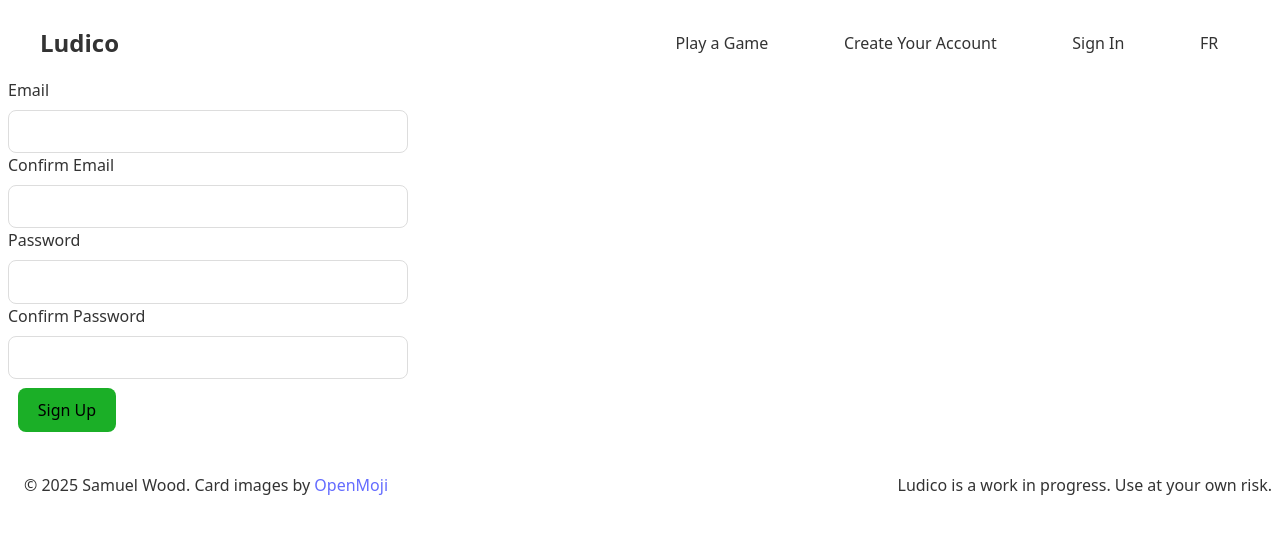
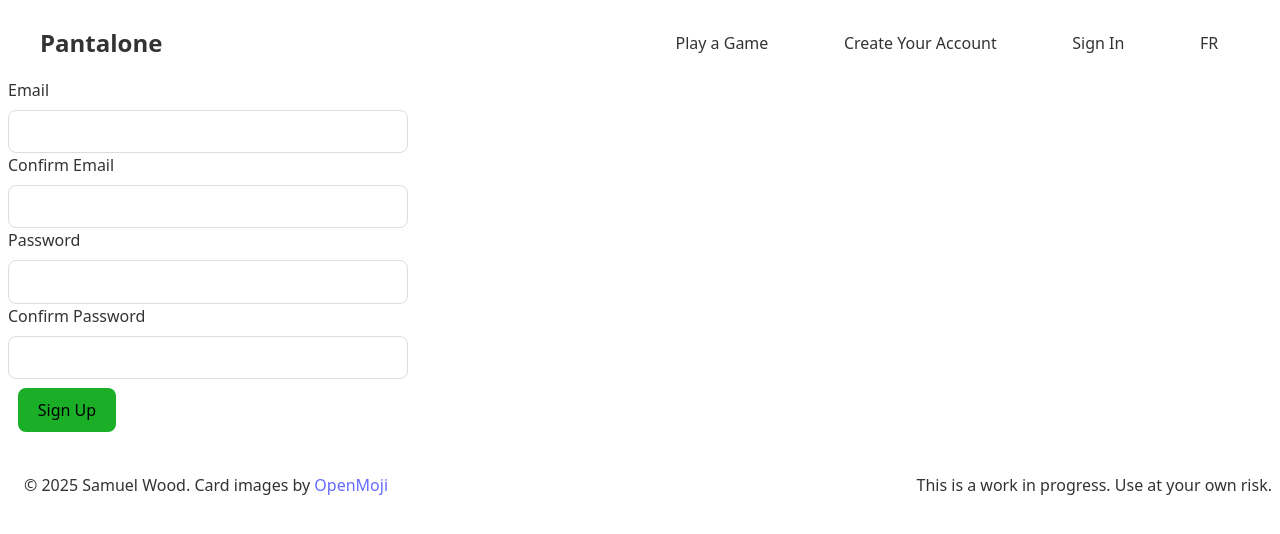
Before and after one commit to StrawberryBeds/games, a React (Vite) app: page /signup in a window 1280 px wide. Shown: the top 534 px of the page. Built offline with nearby package versions, Linux system fonts and the light colour scheme; no server answers.

Commit message:
Changes visual references to Ludico to Pantalone

```diff
--- a/public/locales/en/translation.json
+++ b/public/locales/en/translation.json
@@ -1,5 +1,5 @@
 {
-  "welcome": "Welcome to Ludico!",
+  "welcome": "Welcome to Pantalone!",
   "play_button": "Play a Game",
   "create_account_button": "Create Your Account",
   "sign_in_button": "Sign In",
@@ -28,7 +28,7 @@
   "footer": {
     "copyright": "© 2025 Samuel Wood. ",
     "card_images_attribution": "Card images by <1>OpenMoji</1>",
-    "disclaimer": "Ludico is a work in progress. Use at your own risk."
+    "disclaimer": "This is a work in progress. Use at your own risk."
   },
 
   "signUp": {
@@ -52,7 +52,7 @@
   "emailVerify": {
     "heading": "Please verify your email",
     "sent_to": "We've sent a verification email to <strong>{{email}}</strong>. Please check your inbox and click the link to verify your account.",
-    "return_to": "Go to <1>Ludico</1> to complete your profile.",
+    "return_to": "Go to <1>Pantalone</1> to complete your profile.",
     "did_not_receive": "Didn't receive the email?",
     "resend_button": "Resend Email",
     "sending": "Sending...",
--- a/public/locales/fr/translation.json
+++ b/public/locales/fr/translation.json
@@ -1,5 +1,5 @@
 {
-  "welcome": "Bienvenue à Ludico!",
+  "welcome": "Bienvenue à Pantalone !",
   "play_button": "Jouer un partie",
   "create_account_button": "Créez votre compte",
   "sign_in_button": "Se connecter",
@@ -45,7 +45,7 @@
   "emailVerify": {
     "heading": "Veuillez vérifier votre e-mail",
     "sent_to": "Nous avons envoyé un e-mail de vérification à <strong>{{email}}</strong>. Veuillez vérifier votre boîte de réception et cliquer sur le lien pour vérifier votre compte.",
-    "return_to": "Allez sur <1>Ludico</1> pour compléter votre profil.",
+    "return_to": "Allez sur <1>Pantalone</1> pour compléter votre profil.",
     "did_not_receive": "Vous n'avez pas reçu l'e-mail ?",
     "resend_button": "Renvoyer l'e-mail",
     "sending": "Envoi en cours...",
--- a/src/componentsShared/Header.jsx
+++ b/src/componentsShared/Header.jsx
@@ -18,7 +18,7 @@ function Header() {
 
   return (
     <header className="header">
-      <div className="header-logo">Ludico</div>
+      <div className="header-logo">Pantalone</div>
       <button className="hamburger" onClick={toggleNav}>
         <svg width="24" height="24" viewBox="0 0 24 24" fill="currentColor">
           <path d="M3 18h18v-2H3v2zm0-5h18v-2H3v2zm0-7v2h18V6H3z" />
--- a/src/componentsSignUp/SignUp.jsx
+++ b/src/componentsSignUp/SignUp.jsx
@@ -174,7 +174,7 @@ function SignUp() {
   <p>
     <Trans
       i18nKey="emailVerify.return_to"
-      components={{ 1: <a href="https://felixsgame.netlify.app/" target="_blank" rel="noopener noreferrer" /> }}
+      components={{ 1: <a href="https://pantalone.games" target="_blank" rel="noopener noreferrer" /> }}
     />
   </p>
   <p>{t('emailVerify.did_not_receive')}</p>
```
